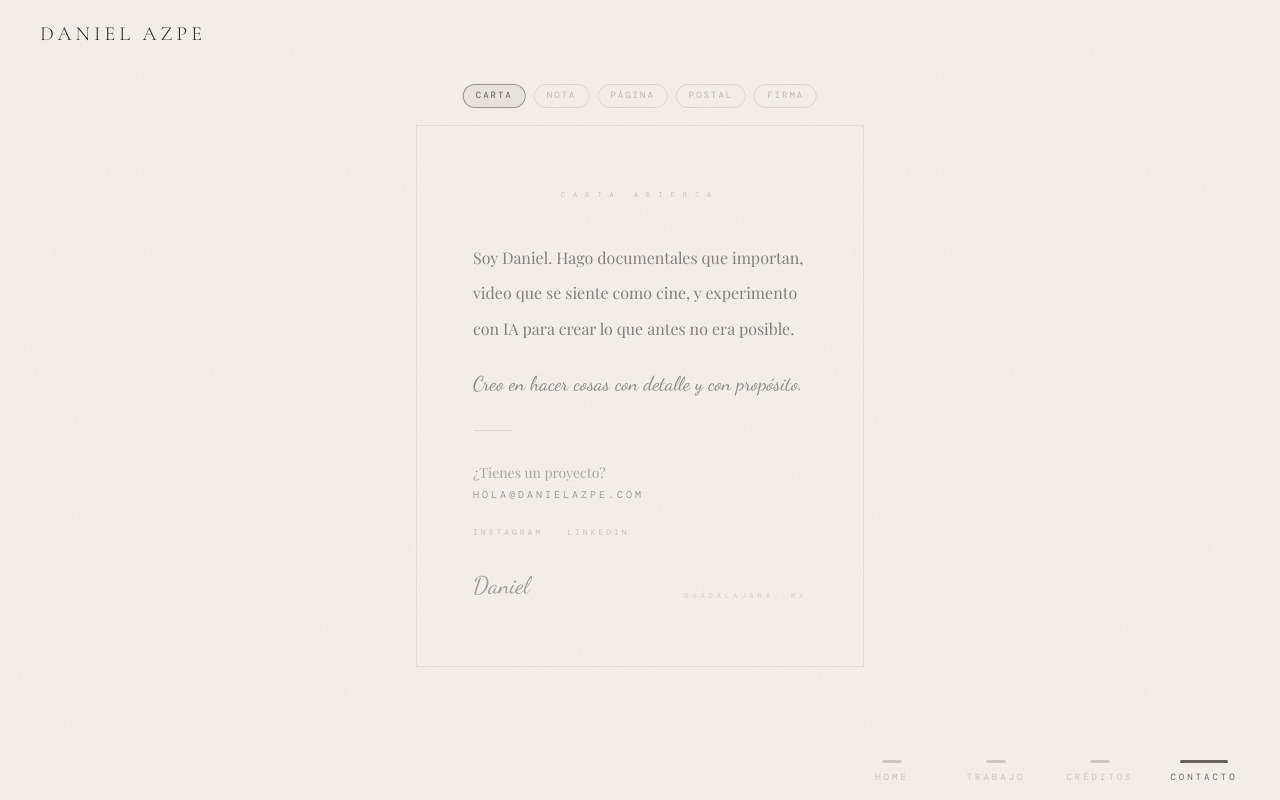
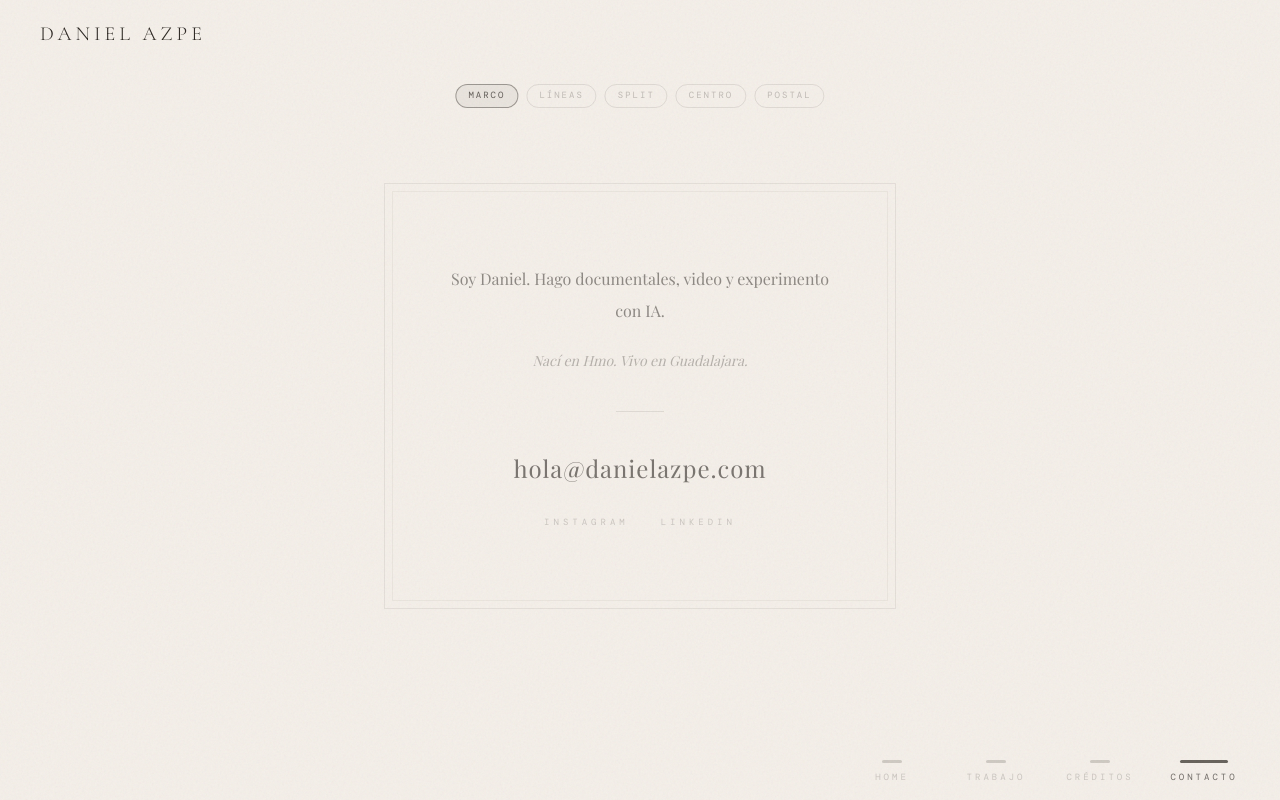
Before and after one commit to daazpe-glitch/website, a Next.js app: page / in a window 1280 px wide. Both pictures are taken after a click on the button "CONTACTO". Built offline with nearby package versions, Linux system fonts and the light colour scheme; a web font is replaced by a local one.

Commit message:
5 new contact variants: marco, líneas, split, centro, postal — updated bio text

```diff
--- a/app/page.tsx
+++ b/app/page.tsx
@@ -258,173 +258,157 @@ export default function Home() {
         {(["A", "B", "C", "D", "E"] as const).map((s) => (
           <button key={s} onClick={(e) => { e.stopPropagation(); setContactStyle(s); }}
             className={`font-mono text-[9px] tracking-[2px] uppercase px-3 py-1 border rounded-full transition-all cursor-pointer ${contactStyle === s ? "border-[#2a2520]/40 text-[#2a2520]/70 bg-[#2a2520]/5" : "border-[#2a2520]/10 text-[#2a2520]/25 hover:text-[#2a2520]/40"}`}>
-            {s === "A" ? "carta" : s === "B" ? "nota" : s === "C" ? "página" : s === "D" ? "postal" : "firma"}
+            {s === "A" ? "marco" : s === "B" ? "líneas" : s === "C" ? "split" : s === "D" ? "centro" : "postal"}
           </button>
         ))}
       </div>
 
-      {/* A: Carta — letter with border */}
+      {/* A: Marco — thin border frame with generous padding */}
       {contactStyle === "A" && (
-        <div className="absolute inset-0 flex items-center justify-center px-6">
-          <div className="max-w-md w-full text-[#2a2520]">
-            <div className="border border-[#2a2520]/8 px-10 py-12 md:px-14 md:py-16">
-              <p className="font-mono text-[7px] tracking-[8px] uppercase opacity-20 mb-10 text-center">Carta abierta</p>
-              <p className="font-display text-sm md:text-base leading-[2.2] opacity-55 mb-6">
-                Soy Daniel. Hago documentales que importan, video que se siente como cine, y experimento con IA para crear lo que antes no era posible.
+        <div className="absolute inset-0 flex items-center justify-center px-8 md:px-16">
+          <div className="relative max-w-lg w-full">
+            {/* Decorative frame */}
+            <div className="absolute inset-0 border border-[#2a2520]/8" />
+            <div className="absolute inset-2 border border-[#2a2520]/5" />
+            <div className="px-12 py-14 md:px-16 md:py-20 text-center text-[#2a2520]">
+              <p className="font-display text-sm md:text-base leading-[2] opacity-50 mb-6">
+                Soy Daniel. Hago documentales, video y experimento con IA.
               </p>
-              <p className="font-script text-lg md:text-xl opacity-50 mb-8">
-                Creo en hacer cosas con detalle y con propósito.
+              <p className="font-display text-sm italic opacity-30 mb-10">
+                Nací en Hmo. Vivo en Guadalajara.
               </p>
-              <div className="w-10 h-px bg-[#2a2520]/10 mb-8" />
-              <p className="font-display text-sm opacity-35 mb-1">¿Tienes un proyecto?</p>
-              <a href="mailto:hola@danielazpe.com" className="block font-mono text-[10px] tracking-[3px] uppercase opacity-40 hover:opacity-70 transition-opacity duration-300 mb-6">
+              <div className="w-12 h-px bg-[#2a2520]/10 mx-auto mb-10" />
+              <a href="mailto:hola@danielazpe.com" className="block font-display text-lg md:text-2xl tracking-[0.04em] opacity-60 hover:opacity-85 transition-opacity duration-300 mb-8">
                 hola@danielazpe.com
               </a>
-              <div className="flex gap-6 mb-8">
-                <a href="https://www.instagram.com/daniel.azpe/" target="_blank" rel="noopener noreferrer" className="font-mono text-[8px] tracking-[3px] uppercase opacity-20 hover:opacity-50 transition-opacity">Instagram</a>
-                <a href="https://www.linkedin.com/in/danielazpe" target="_blank" rel="noopener noreferrer" className="font-mono text-[8px] tracking-[3px] uppercase opacity-20 hover:opacity-50 transition-opacity">LinkedIn</a>
-              </div>
-              <div className="flex justify-between items-end">
-                <p className="font-script text-2xl opacity-40">Daniel</p>
-                <p className="font-mono text-[7px] tracking-[4px] uppercase opacity-15">Guadalajara, MX</p>
+              <div className="flex justify-center gap-8">
+                <a href="https://www.instagram.com/daniel.azpe/" target="_blank" rel="noopener noreferrer" className="font-mono text-[9px] tracking-[4px] uppercase opacity-20 hover:opacity-50 transition-opacity">Instagram</a>
+                <a href="https://www.linkedin.com/in/danielazpe" target="_blank" rel="noopener noreferrer" className="font-mono text-[9px] tracking-[4px] uppercase opacity-20 hover:opacity-50 transition-opacity">LinkedIn</a>
               </div>
             </div>
           </div>
         </div>
       )}
 
-      {/* B: Nota — memo pad with fields */}
+      {/* B: Líneas — horizontal rules as structure */}
       {contactStyle === "B" && (
-        <div className="absolute inset-0 flex items-center justify-center px-6">
+        <div className="absolute inset-0 flex items-center justify-center px-8 md:px-16">
           <div className="max-w-md w-full text-[#2a2520]">
-            <div className="border-t-2 border-b border-[#2a2520]/12 px-8 py-10 md:px-12 md:py-14">
-              <div className="flex justify-between items-baseline mb-2">
-                <p className="font-mono text-[10px] tracking-[6px] uppercase opacity-40 font-bold">Nota.</p>
-                <p className="font-mono text-[7px] tracking-[3px] uppercase opacity-15">GDL, MX</p>
+            <div className="w-full h-px bg-[#2a2520]/12 mb-10" />
+            <div className="flex justify-between items-baseline mb-8">
+              <p className="font-mono text-[8px] tracking-[6px] uppercase opacity-25">Daniel Azpe</p>
+              <p className="font-mono text-[8px] tracking-[4px] uppercase opacity-15">GDL, MX</p>
             </div>
-              <div className="w-full h-px bg-[#2a2520]/8 mb-1" />
-              <div className="w-full h-px bg-[#2a2520]/8 mb-6" />
+            <p className="font-display text-base md:text-lg leading-[1.9] opacity-55 mb-3">
+              Soy Daniel. Hago documentales, video y experimento con IA.
+            </p>
+            <p className="font-display text-base md:text-lg italic opacity-30 mb-8">
+              Nací en Hmo. Vivo en Guadalajara.
+            </p>
+            <div className="w-full h-px bg-[#2a2520]/8 mb-8" />
+            <a href="mailto:hola@danielazpe.com" className="block font-display text-xl md:text-2xl tracking-[0.02em] opacity-55 hover:opacity-80 transition-opacity duration-300 mb-6">
+              hola@danielazpe.com
+            </a>
             <div className="flex gap-8 mb-8">
-                <div className="flex items-baseline gap-2">
-                  <span className="font-mono text-[8px] tracking-[3px] uppercase opacity-25 font-bold">Para:</span>
-                  <span className="font-script text-base opacity-45">Quien tenga una historia</span>
+              <a href="https://www.instagram.com/daniel.azpe/" target="_blank" rel="noopener noreferrer" className="font-mono text-[9px] tracking-[3px] uppercase opacity-20 hover:opacity-50 transition-opacity">Instagram</a>
+              <a href="https://www.linkedin.com/in/danielazpe" target="_blank" rel="noopener noreferrer" className="font-mono text-[9px] tracking-[3px] uppercase opacity-20 hover:opacity-50 transition-opacity">LinkedIn</a>
             </div>
-                <div className="flex items-baseline gap-2">
-                  <span className="font-mono text-[8px] tracking-[3px] uppercase opacity-25 font-bold">Fecha:</span>
-                  <span className="font-script text-base opacity-45">Hoy</span>
+            <div className="w-full h-px bg-[#2a2520]/12" />
           </div>
         </div>
-              <div className="border border-[#2a2520]/6 p-6 md:p-8 mb-6">
-                <p className="font-script text-lg md:text-xl leading-[1.8] opacity-55">
-                  Hago documentales que importan, video que se siente como cine, y experimento con IA para crear lo que antes no era posible.
+      )}
+
+      {/* C: Split — bio left, contact right, lines framing */}
+      {contactStyle === "C" && (
+        <div className="absolute inset-0 flex items-center justify-center px-8 md:px-16">
+          <div className="max-w-2xl w-full">
+            <div className="w-full h-px bg-[#2a2520]/10 mb-10" />
+            <div className="flex gap-10 md:gap-16 text-[#2a2520]">
+              <div className="flex-1 text-left">
+                <p className="font-mono text-[7px] tracking-[6px] uppercase opacity-20 mb-6">Sobre</p>
+                <p className="font-display text-sm md:text-base leading-[2] opacity-50 mb-3">
+                  Soy Daniel. Hago documentales, video y experimento con IA.
                 </p>
-                <p className="font-script text-xl md:text-2xl opacity-50 mt-4 underline decoration-[#2a2520]/15 underline-offset-4">
-                  Creo en hacer cosas con detalle y con propósito.
+                <p className="font-display text-sm italic opacity-30">
+                  Nací en Hmo. Vivo en Guadalajara.
                 </p>
               </div>
-              <a href="mailto:hola@danielazpe.com" className="block font-mono text-[10px] tracking-[3px] uppercase opacity-35 hover:opacity-65 transition-opacity mb-4">
+              <div className="w-px bg-[#2a2520]/8 self-stretch" />
+              <div className="flex-1 text-left flex flex-col justify-center">
+                <p className="font-mono text-[7px] tracking-[6px] uppercase opacity-20 mb-6">Contacto</p>
+                <a href="mailto:hola@danielazpe.com" className="block font-display text-lg md:text-xl tracking-[0.02em] opacity-55 hover:opacity-80 transition-opacity duration-300 mb-5">
                   hola@danielazpe.com
                 </a>
-              <div className="flex justify-between items-end">
-                <div className="flex gap-5">
-                  <a href="https://www.instagram.com/daniel.azpe/" target="_blank" rel="noopener noreferrer" className="font-mono text-[7px] tracking-[2px] uppercase opacity-15 hover:opacity-40 transition-opacity border border-[#2a2520]/8 rounded-full px-3 py-1">@daniel.azpe</a>
-                  <a href="https://www.linkedin.com/in/danielazpe" target="_blank" rel="noopener noreferrer" className="font-mono text-[7px] tracking-[2px] uppercase opacity-15 hover:opacity-40 transition-opacity border border-[#2a2520]/8 rounded-full px-3 py-1">LinkedIn</a>
+                <div className="flex gap-6">
+                  <a href="https://www.instagram.com/daniel.azpe/" target="_blank" rel="noopener noreferrer" className="font-mono text-[9px] tracking-[3px] uppercase opacity-20 hover:opacity-50 transition-opacity">Instagram</a>
+                  <a href="https://www.linkedin.com/in/danielazpe" target="_blank" rel="noopener noreferrer" className="font-mono text-[9px] tracking-[3px] uppercase opacity-20 hover:opacity-50 transition-opacity">LinkedIn</a>
                 </div>
-                <p className="font-script text-xl opacity-35">— Daniel</p>
               </div>
+            </div>
+            <div className="w-full h-px bg-[#2a2520]/10 mt-10" />
+          </div>
+        </div>
+      )}
+
+      {/* D: Centro — everything centered, clean hierarchy, lines above and below */}
+      {contactStyle === "D" && (
+        <div className="absolute inset-0 flex items-center justify-center px-8">
+          <div className="max-w-sm text-center text-[#2a2520]">
+            <div className="flex items-center justify-center gap-4 mb-12">
+              <span className="w-16 h-px bg-[#2a2520]/10" />
+              <span className="font-mono text-[7px] tracking-[6px] uppercase opacity-15">Daniel Azpe</span>
+              <span className="w-16 h-px bg-[#2a2520]/10" />
+            </div>
+            <p className="font-display text-base md:text-lg leading-[2] opacity-50 mb-2">
+              Hago documentales, video
+            </p>
+            <p className="font-display text-base md:text-lg leading-[2] opacity-50 mb-6">
+              y experimento con IA.
+            </p>
+            <p className="font-display text-sm italic opacity-25 mb-12">
+              Nací en Hmo. Vivo en Guadalajara.
+            </p>
+            <a href="mailto:hola@danielazpe.com" className="inline-block font-display text-xl md:text-2xl tracking-[0.03em] opacity-60 hover:opacity-85 transition-opacity duration-300 mb-8">
+              hola@danielazpe.com
+            </a>
+            <div className="flex justify-center gap-3 mb-12">
+              <a href="https://www.instagram.com/daniel.azpe/" target="_blank" rel="noopener noreferrer" className="font-mono text-[8px] tracking-[3px] uppercase opacity-20 hover:opacity-45 transition-opacity px-3 py-1.5 border border-[#2a2520]/6 rounded-full">Instagram</a>
+              <a href="https://www.linkedin.com/in/danielazpe" target="_blank" rel="noopener noreferrer" className="font-mono text-[8px] tracking-[3px] uppercase opacity-20 hover:opacity-45 transition-opacity px-3 py-1.5 border border-[#2a2520]/6 rounded-full">LinkedIn</a>
+            </div>
+            <div className="flex items-center justify-center gap-4">
+              <span className="w-16 h-px bg-[#2a2520]/10" />
+              <span className="font-mono text-[7px] tracking-[4px] uppercase opacity-10">GDL, MX</span>
+              <span className="w-16 h-px bg-[#2a2520]/10" />
             </div>
           </div>
         </div>
       )}
 
-      {/* C: Página — book title page */}
-      {contactStyle === "C" && (
-        <div className="absolute inset-0 flex items-center justify-center px-8">
-          <div className="max-w-sm text-center text-[#2a2520]">
-            <p className="font-mono text-[7px] tracking-[10px] uppercase opacity-15 mb-12">·  ·  ·</p>
-            <p className="font-display text-sm md:text-base leading-[2.2] opacity-45 mb-8">
-              Soy Daniel. Hago documentales que importan, video que se siente como cine, y experimento con IA para crear lo que antes no era posible.
+      {/* E: Postal v2 — card with corner accents */}
+      {contactStyle === "E" && (
+        <div className="absolute inset-0 flex items-center justify-center px-6 md:px-12">
+          <div className="relative max-w-md w-full px-10 py-14 md:px-14 md:py-18 text-[#2a2520]">
+            {/* Corner accents */}
+            <div className="absolute top-0 left-0 w-8 h-8 border-t border-l border-[#2a2520]/15" />
+            <div className="absolute top-0 right-0 w-8 h-8 border-t border-r border-[#2a2520]/15" />
+            <div className="absolute bottom-0 left-0 w-8 h-8 border-b border-l border-[#2a2520]/15" />
+            <div className="absolute bottom-0 right-0 w-8 h-8 border-b border-r border-[#2a2520]/15" />
+
+            <div className="text-center">
+              <p className="font-display text-sm md:text-base leading-[2] opacity-50 mb-3">
+                Soy Daniel. Hago documentales, video y experimento con IA.
               </p>
-            <p className="font-script text-2xl md:text-3xl opacity-55 mb-4">
-              Creo en hacer cosas
+              <p className="font-display text-sm italic opacity-30 mb-10">
+                Nací en Hmo. Vivo en Guadalajara.
               </p>
-            <p className="font-script text-2xl md:text-3xl opacity-55 mb-10">
-              con detalle y con propósito.
-            </p>
-            <div className="flex items-center justify-center gap-4 mb-10">
-              <span className="w-16 h-px bg-[#2a2520]/8" />
-              <span className="font-mono text-[7px] opacity-10">✦</span>
-              <span className="w-16 h-px bg-[#2a2520]/8" />
-            </div>
-            <h3 className="font-display text-2xl md:text-4xl font-normal tracking-[0.06em] uppercase opacity-70 mb-2">Platiquemos</h3>
-            <a href="mailto:hola@danielazpe.com" className="block font-display text-sm italic opacity-30 hover:opacity-55 transition-opacity mt-4 mb-6">
+              <div className="w-8 h-px bg-[#2a2520]/10 mx-auto mb-10" />
+              <a href="mailto:hola@danielazpe.com" className="block font-display text-lg md:text-2xl tracking-[0.02em] opacity-55 hover:opacity-80 transition-opacity duration-300 mb-6">
                 hola@danielazpe.com
               </a>
-            <div className="flex justify-center gap-6">
-              <a href="https://www.instagram.com/daniel.azpe/" target="_blank" rel="noopener noreferrer" className="font-mono text-[8px] tracking-[3px] uppercase opacity-15 hover:opacity-40 transition-opacity">Instagram</a>
-              <a href="https://www.linkedin.com/in/danielazpe" target="_blank" rel="noopener noreferrer" className="font-mono text-[8px] tracking-[3px] uppercase opacity-15 hover:opacity-40 transition-opacity">LinkedIn</a>
+              <div className="flex justify-center gap-6 mb-4">
+                <a href="https://www.instagram.com/daniel.azpe/" target="_blank" rel="noopener noreferrer" className="font-mono text-[9px] tracking-[3px] uppercase opacity-20 hover:opacity-50 transition-opacity">Instagram</a>
+                <a href="https://www.linkedin.com/in/danielazpe" target="_blank" rel="noopener noreferrer" className="font-mono text-[9px] tracking-[3px] uppercase opacity-20 hover:opacity-50 transition-opacity">LinkedIn</a>
               </div>
-            <p className="font-mono text-[7px] tracking-[5px] uppercase opacity-10 mt-12">Guadalajara, MX</p>
-          </div>
-        </div>
-      )}
-
-      {/* D: Postal — postcard layout */}
-      {contactStyle === "D" && (
-        <div className="absolute inset-0 flex items-center justify-center px-6">
-          <div className="max-w-lg w-full text-[#2a2520]">
-            <div className="border border-[#2a2520]/10 p-8 md:p-12 relative">
-              <div className="absolute top-4 right-4 w-12 h-14 border border-dashed border-[#2a2520]/10 flex items-center justify-center">
-                <span className="font-mono text-[6px] tracking-[2px] uppercase opacity-15 text-center leading-relaxed">GDL<br />MX</span>
-              </div>
-              <div className="flex gap-8 md:gap-12">
-                <div className="flex-1 pr-4 border-r border-[#2a2520]/6">
-                  <p className="font-script text-base md:text-lg leading-[1.9] opacity-50 mb-6">
-                    Hago documentales que importan, video que se siente como cine, y experimento con IA para crear lo que antes no era posible.
-                  </p>
-                  <p className="font-script text-lg md:text-xl opacity-45">
-                    Creo en hacer cosas con detalle y con propósito.
-                  </p>
-                  <p className="font-script text-2xl opacity-40 mt-6">Daniel</p>
-                </div>
-                <div className="flex-1 flex flex-col justify-center pl-2">
-                  <p className="font-mono text-[7px] tracking-[4px] uppercase opacity-20 mb-4">Destinatario</p>
-                  <p className="font-display text-lg md:text-xl opacity-60 mb-1">Quien tenga una historia</p>
-                  <p className="font-display text-lg md:text-xl opacity-60 mb-6">que contar.</p>
-                  <div className="w-full h-px bg-[#2a2520]/6 mb-4" />
-                  <a href="mailto:hola@danielazpe.com" className="block font-mono text-[9px] tracking-[3px] uppercase opacity-35 hover:opacity-60 transition-opacity mb-4">
-                    hola@danielazpe.com
-                  </a>
-                  <div className="flex gap-4">
-                    <a href="https://www.instagram.com/daniel.azpe/" target="_blank" rel="noopener noreferrer" className="font-mono text-[7px] tracking-[2px] uppercase opacity-15 hover:opacity-40 transition-opacity">Instagram</a>
-                    <a href="https://www.linkedin.com/in/danielazpe" target="_blank" rel="noopener noreferrer" className="font-mono text-[7px] tracking-[2px] uppercase opacity-15 hover:opacity-40 transition-opacity">LinkedIn</a>
-                  </div>
-                </div>
-              </div>
-            </div>
-          </div>
-        </div>
-      )}
-
-      {/* E: Firma — signature dominant */}
-      {contactStyle === "E" && (
-        <div className="absolute inset-0 flex items-center justify-center px-8">
-          <div className="max-w-md text-center text-[#2a2520]">
-            <p className="font-display text-xs md:text-sm leading-[2.4] opacity-35 max-w-xs mx-auto mb-8">
-              Hago documentales que importan, video que se siente como cine, y experimento con IA para crear lo que antes no era posible.
-            </p>
-            <p className="font-script text-xl md:text-2xl opacity-50 mb-6">
-              Creo en hacer cosas con detalle y con propósito.
-            </p>
-            <div className="w-20 h-px bg-[#2a2520]/8 mx-auto mb-8" />
-            <p className="font-script text-5xl md:text-7xl opacity-35 mb-2">Daniel Azpe</p>
-            <p className="font-mono text-[7px] tracking-[6px] uppercase opacity-15 mb-10">Filmmaker · Guadalajara, MX</p>
-            <a href="mailto:hola@danielazpe.com" className="inline-block font-mono text-[9px] tracking-[4px] uppercase opacity-30 hover:opacity-60 transition-opacity border-b border-[#2a2520]/10 pb-1 mb-6">
-              hola@danielazpe.com
-            </a>
-            <div className="flex justify-center gap-6">
-              <a href="https://www.instagram.com/daniel.azpe/" target="_blank" rel="noopener noreferrer" className="font-mono text-[7px] tracking-[3px] uppercase opacity-15 hover:opacity-40 transition-opacity">Instagram</a>
-              <a href="https://www.linkedin.com/in/danielazpe" target="_blank" rel="noopener noreferrer" className="font-mono text-[7px] tracking-[3px] uppercase opacity-15 hover:opacity-40 transition-opacity">LinkedIn</a>
             </div>
           </div>
         </div>
```
Lines whose indentation alone changed are shown as unchanged.
